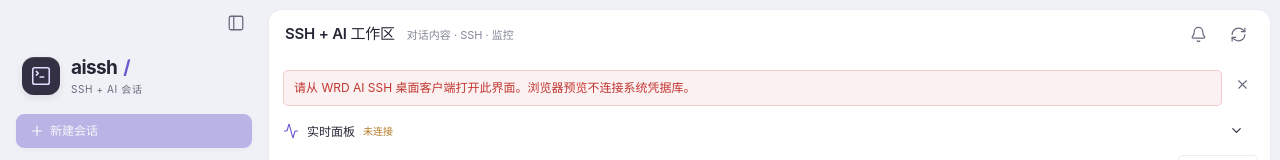
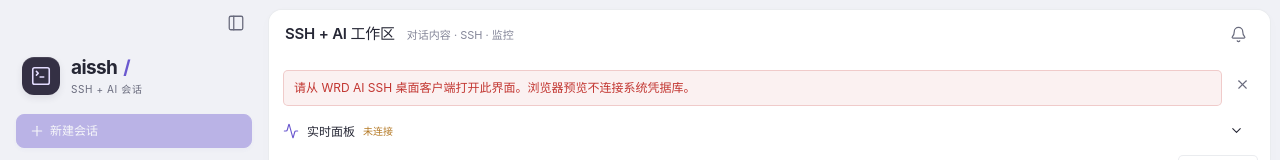
Before and after one commit to yuliyang2023/aissh, a React (Vite) app in the folder frontend/: page / in a window 1280 px wide. Shown: the top 160 px of the page. Built offline with nearby package versions, Linux system fonts and the light colour scheme.

Commit message:
refactor: remove session history and refresh toolbar buttons

```diff
--- a/frontend/src/App.tsx
+++ b/frontend/src/App.tsx
@@ -10,7 +10,6 @@
   LoaderCircle,
   PanelLeft,
   Plus,
-  RefreshCw,
   Search,
   Server,
   ShieldCheck,
@@ -716,17 +715,6 @@
                 else setError('该会话已移除，请重新连接对应服务器');
               }}
             />
-            {!isManagement && page === 'terminal' && activeConversation && (
-              <button
-                className="button"
-                onClick={() => {
-                  setSelectedConversation(conversationKey(activeConversation));
-                  goto('conversations');
-                }}
-              >
-                历史记录
-              </button>
-            )}
             {isManagement ? (
               <button className="button" onClick={returnToWorkspace}>
                 返回工作区
@@ -791,14 +779,6 @@
                 </button>
               </>
             )}
-            <button
-              className="icon-button"
-              title={'刷新 · ' + primaryModifier + 'R'}
-              aria-label="刷新配置"
-              onClick={() => void reload()}
-            >
-              <RefreshCw size={17} />
-            </button>
           </div>
         </header>
         {(isSettings || page === 'resources') && (
```
Also changed, not shown: 1 other file (tests, documents, lock files or other folders).
